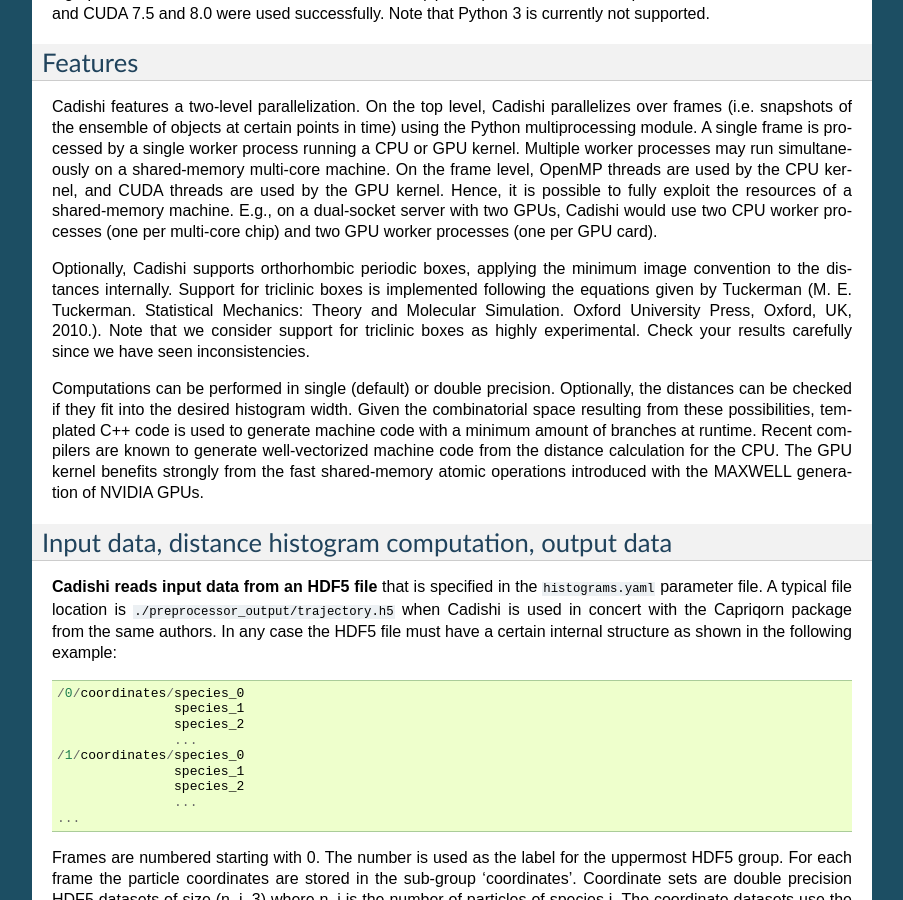
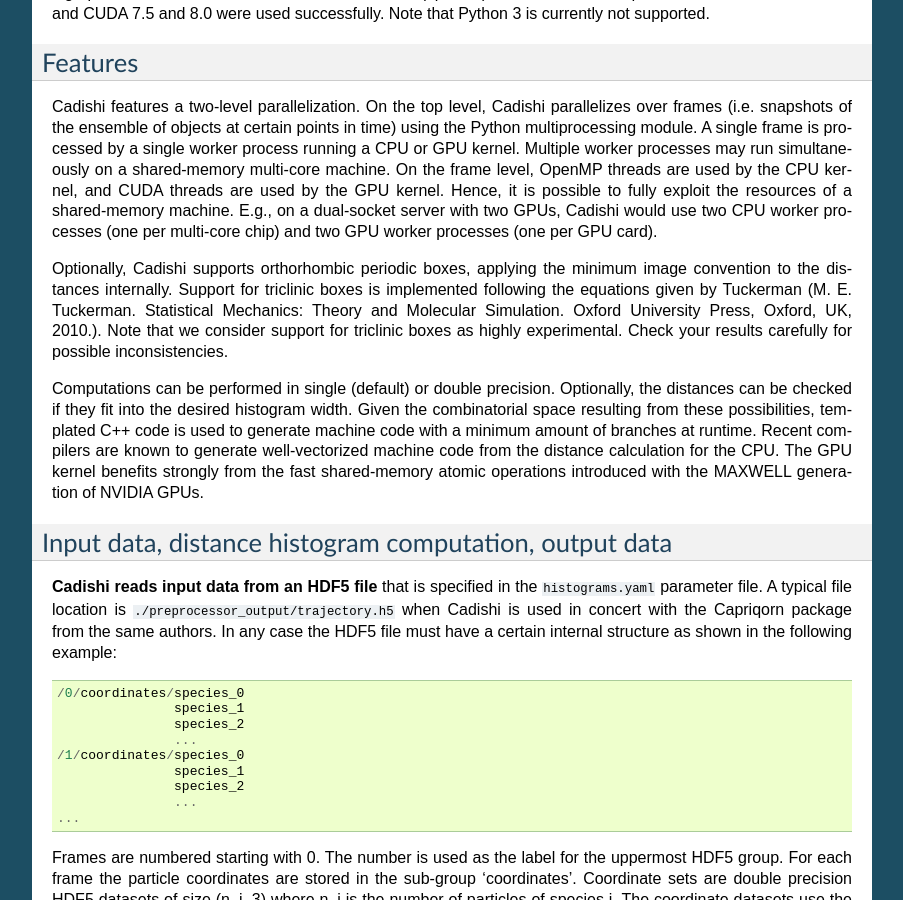
Before and after one commit to bio-phys/cadishi, a Sphinx documentation site: the page built from doc/index.rst, in a window 1280 px wide and 900 px high, scrolled down 484 px. Shown: the whole window, without its empty margins (198-1101 px from the left). Built offline with Sphinx 7.4.7, drawn with Linux system fonts in a browser that asks for light colours.

```diff
--- a/doc/index.rst
+++ b/doc/index.rst
@@ -47,7 +47,7 @@
 implemented following the equations given by Tuckerman (M. E. Tuckerman.
 Statistical Mechanics: Theory and Molecular Simulation. Oxford University Press,
 Oxford, UK, 2010.).  Note that we consider support for triclinic boxes as highly
-experimental. Check your results carefully since we have seen inconsistencies.
+experimental. Check your results carefully for possible inconsistencies.
 
 Computations can be performed in single (default) or double precision.
 Optionally, the distances can be checked if they fit into the desired histogram
```
Also changed, not shown: 1 other file.
